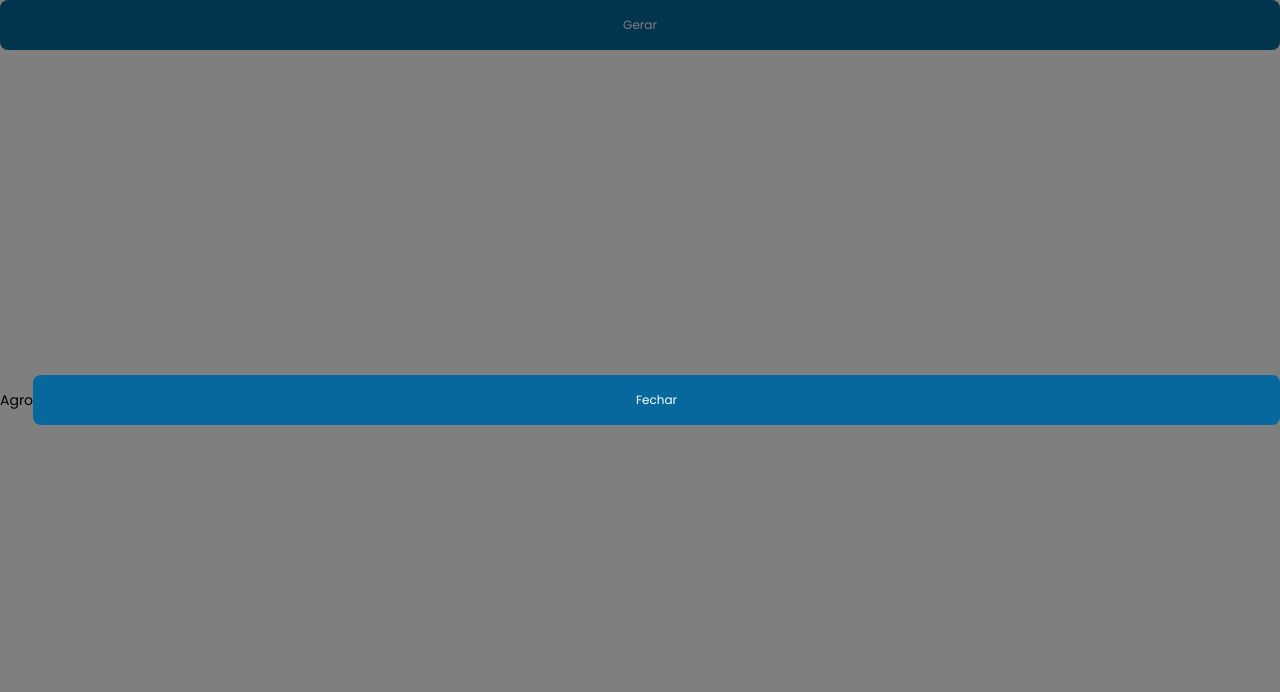
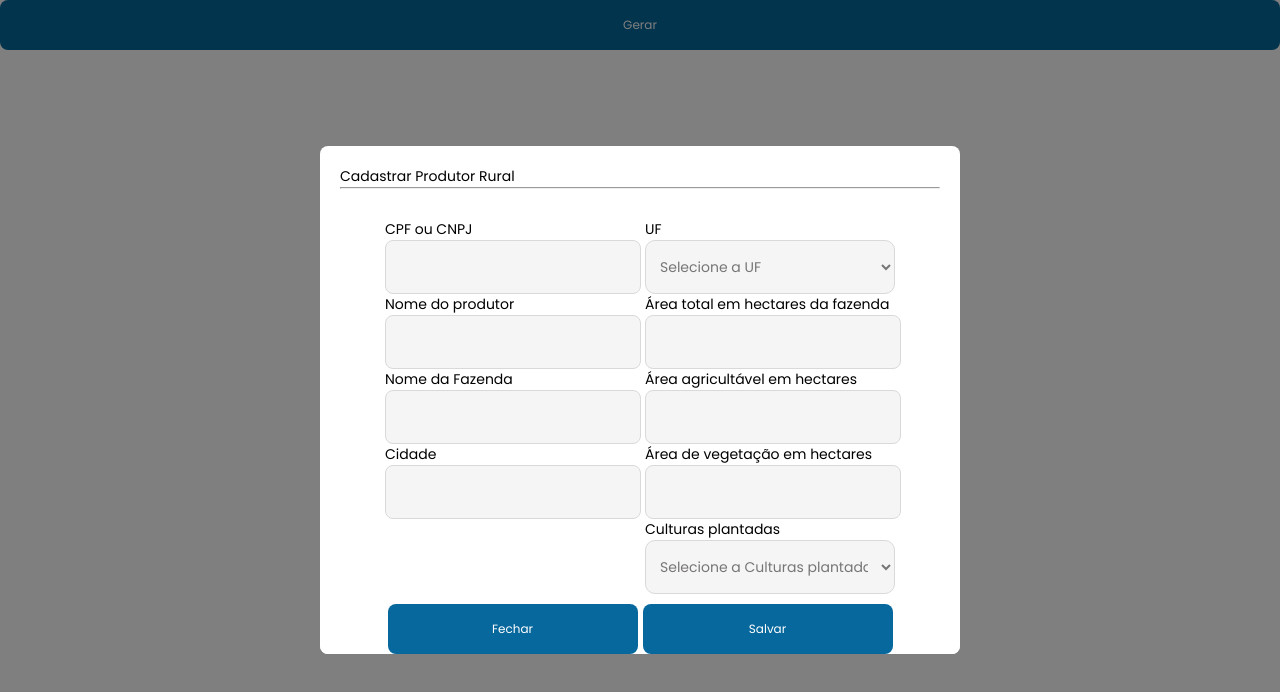
Before and after one commit to evertonjacksondev/app-front-verx, a React (Vite) app: page / in a window 1280 px wide. Both pictures are taken after a click on the button "Gerar". Shown: the top 692 px of the page. Built offline with nearby package versions, Linux system fonts and the light colour scheme.

Commit message:
feat: created selectInput e TextFieldMask

```diff
--- a/package.json
+++ b/package.json
@@ -14,6 +14,7 @@
     "react": "^18.2.0",
     "react-dom": "^18.2.0",
     "react-icons": "^4.12.0",
+    "react-input-mask": "^2.0.4",
     "react-router-dom": "^6.21.1",
     "styled": "^1.0.0",
     "styled-components": "^6.1.6"
@@ -21,6 +22,7 @@
   "devDependencies": {
     "@types/react": "^18.2.43",
     "@types/react-dom": "^18.2.17",
+    "@types/react-input-mask": "^3.0.5",
     "@types/styled-components": "^5.1.34",
     "@typescript-eslint/eslint-plugin": "^6.14.0",
     "@typescript-eslint/parser": "^6.14.0",
--- /dev/null
+++ b/src/components/atoms/Select.tsx
@@ -0,0 +1,26 @@
+import styled from "styled-components";
+
+export const Select = styled.select`
+      width:100%;
+      color: #787575;
+      background-color:#F5F5F5;
+      height:54px;
+      border:1px solid #D9D9D9;
+      padding: 10px;
+      font-size: 14px;
+      border-radius: 10px;
+     cursor: pointer;
+    option {
+      max-width:100%;
+      width:100%;
+      height:256px;
+      color: #787575;
+      background-color:#F5F5F5;
+      border:1px solid #D9D9D9;
+      padding: 10px;
+      font-size: 14px;
+      border-radius: 10px;
+       }
+
+
+`;
--- a/src/components/molecules/ModalBar.tsx
+++ b/src/components/molecules/ModalBar.tsx
@@ -11,8 +11,6 @@ interface IModalBarProps {
     icon: string,
 }
 
-
-
 export const ModalBar = ({ name }: IModalBarProps) => {
 
 
--- /dev/null
+++ b/src/components/molecules/SelectField.tsx
@@ -0,0 +1,25 @@
+import { Fragment } from "react"
+import { Select } from "../atoms/Select"
+
+interface ISelectProps {
+    name: string,
+    option: { id: string | number, name: string; value: string }[];
+}
+
+export const SelectField = ({ name, option }: ISelectProps) => {
+
+
+    return (
+
+        <Fragment>
+            {name}
+            <Select name={name}>
+                <option value="" hidden>Selecione a {name}</option>
+                {option.map((items) => (
+                    <option key={items.id} value={items.name}>
+                        {items.value}
+                    </option>
+                ))}</Select>
+        </Fragment>
+    )
+}
--- /dev/null
+++ b/src/components/molecules/TextFieldMask.tsx
@@ -0,0 +1,59 @@
+
+import styled from "styled-components";
+import InputMask from 'react-input-mask';
+import { Fragment } from "react";
+
+interface IInputProps {
+  background?: string;
+  radius?: string;
+  width?: string;
+  height?: string;
+}
+
+
+export const InputMaskField = styled(InputMask) <IInputProps>`
+    color: #787575;
+    width:100%;
+    max-height:60px;
+    background-color:#F5F5F5;
+    border:1px solid  #D9D9D9;
+    height:50px;
+    font-size: 14px;
+    border-radius: 8px;
+    ::-webkit-inner-spin-button,
+  ::-webkit-outer-spin-button {
+    -webkit-appearance: none;
+    margin: 0;
+  }
+    :focus {
+      color: #454040;
+      outline: none;
+      border:1px solid #D9D9D9;
+
+    }
+    :active{
+      color: #696767;
+      border:1px solid #D9D9D9;
+      outline: none;
+
+    }
+    ::placeholder{
+      color: #787575;
+
+    }
+    `
+
+
+interface ITextFieldMask {
+  name: string
+  mask: string
+}
+
+export const TextFieldMask = ({ name, mask }: ITextFieldMask) => {
+  return (
+    <Fragment>
+      {name}
+      <InputMaskField name={name} mask={mask} />
+    </Fragment>
+  )
+}
--- a/src/components/organisms/Modal.tsx
+++ b/src/components/organisms/Modal.tsx
@@ -1,7 +1,12 @@
 import styled from "styled-components";
 import { Button } from "../atoms/Button";
 import { useProviderGlobal } from "../../context/global.context";
-
+import { TextField } from "../molecules/TextField";
+import { ModalBar } from "../molecules/ModalBar";
+import { TextFieldMask } from "../molecules/TextFieldMask";
+import ufData from '../../db/UF.json'
+import productData from '../../db/Product.json'
+import { SelectField } from "../molecules/SelectField";
 
 
 const ModalContainer = styled.div`
@@ -13,28 +18,95 @@ const ModalContainer = styled.div`
   background-color: rgba(0, 0, 0, 0.5);
   box-shadow: 0 1px 10px rgb(0 0 0 / 0.2);
   display: flex;
-  flex-direction: row;
+
   z-index:1200;
   overflow: hidden;
   justify-content: center;
   align-items: center;
 `;
 
-interface IModalProps {
-  name: string
-}
+const ModalContainerListItems = styled.div`
+overflow:scroll;
+display:flex;
+gap:5px;
+background:white;
+justify-content:center;
+flex-direction:column;
+border-radius:8px;
+`
+
+const ModalListItems = styled.div`
+width:500px;
+justify-content:center;
+display:flex;
+flex-direction:row;
+flex-wrap:wrap;
+width:50vw;
+background:white;
+ `
+
+const ModalListItemsButton = styled.div`
+ width:500px;
+ display:flex;
+ flex-direction:row;
+ justify-content: center;
+ flex-wrap:wrap;
+ gap:5px;
+ width:50vw;
+ background:white;
+  `
+
+const ModalItem = styled.div`
+ width:250px;
+ margin:5px;
+  `
+
+const ModalItemButton = styled.div`
+border-radius:8px;
+justify-content:center;
+display:flex;
+width:250px;
+flex-direction:row;
+ `
 
 
-
-export const Modal = ({ name }: IModalProps) => {
+export const Modal = () => {
   const { isActiveModal, setIsActiveModal } = useProviderGlobal()
 
   if (!isActiveModal) return
 
+  const handleClick = () => {
+    setIsActiveModal(!isActiveModal)
+  }
   return (
     <ModalContainer>
-      {name}
-      <Button onClick={() => setIsActiveModal(!isActiveModal)}>Fechar</Button>
+      <ModalContainerListItems>
+        <ModalBar icon='product' name="Cadastrar Produtor Rural" />
+        <ModalListItems>
+          <ModalItem>
+            <TextFieldMask name="CPF ou CNPJ" mask="99.999.999/9999-99" key="1" />
+            <TextField name="Nome do produtor" key="2" />
+            <TextField name="Nome da Fazenda" key="3" />
+            <TextField name="Cidade" key="4" />
+          </ModalItem>
+          <ModalItem>
+            <SelectField name='UF' option={ufData}></SelectField>
+            <TextField name="Área total em hectares da fazenda" key="6" />
+            <TextField name="Área agricultável em hectares" key="7" />
+            <TextField name="Área de vegetação em hectares" key="78" />
+            <SelectField name="Culturas plantadas"  option={productData} key="9" />
+
+          </ModalItem>
+        </ModalListItems>
+        <ModalListItemsButton>
+          <ModalItemButton >
+            <Button onClick={handleClick}>Fechar</Button>
+          </ModalItemButton>
+          <ModalItemButton >
+            <Button onClick={handleClick}>Salvar</Button>
+          </ModalItemButton>
+        </ModalListItemsButton>
+      </ModalContainerListItems>
     </ModalContainer>
 
   )
--- a/src/components/pages/Home.tsx
+++ b/src/components/pages/Home.tsx
@@ -1,7 +1,7 @@
 import { Fragment } from "react"
 import { Button } from "../atoms/Button"
 import { useProviderGlobal } from "../../context/global.context"
-import {Modal} from '../organisms/Modal'
+import { Modal } from '../organisms/Modal'
 
 export const Home = () => {
 
@@ -9,7 +9,7 @@ export const Home = () => {
 
     return (
         <Fragment>
-            <Modal name="Agro"/>
+            <Modal />
             <Button onClick={() => setIsActiveModal(!isActiveModal)}>Gerar</Button>
         </Fragment>
     )
--- /dev/null
+++ b/src/db/Product.json
@@ -0,0 +1,27 @@
+[
+    {
+        "id": 1,
+        "name": "Soja",
+        "value": "Soja"
+    },
+    {
+        "id": 2,
+        "name": "Milho",
+        "value": "Milho"
+    },
+    {
+        "id": 3,
+        "name": "Algodão",
+        "value": "Algodão"
+    },
+    {
+        "id": 4,
+        "name": "Café",
+        "value": "Café"
+    },
+    {
+        "id": 5,
+        "name": "Cana de Açúcar",
+        "value": "Cana de Açúcar"
+    }
+]
--- /dev/null
+++ b/src/db/UF.json
@@ -0,0 +1,191 @@
+[
+    {
+      "id": 1,
+      "value": "AC",
+      "name": "Acre",
+      "capital": "Rio Branco",
+      "regiao": "Norte"
+    },
+    {
+      "id": 2,
+      "value": "AL",
+      "name": "Alagoas",
+      "capital": "Maceió",
+      "regiao": "Nordeste"
+    },
+    {
+      "id": 3,
+      "value": "AP",
+      "name": "Amapá",
+      "capital": "Macapá",
+      "regiao": "Norte"
+    },
+    {
+      "id": 4,
+      "value": "AM",
+      "name": "Amazonas",
+      "capital": "Manaus",
+      "regiao": "Norte"
+    },
+    {
+      "id": 5,
+      "value": "BA",
+      "name": "Bahia",
+      "capital": "Salvador",
+      "regiao": "Nordeste"
+    },
+    {
+      "id": 6,
+      "value": "CE",
+      "name": "Ceará",
+      "capital": "Fortaleza",
+      "regiao": "Nordeste"
+    },
+    {
+      "id": 7,
+      "value": "DF",
+      "name": "Distrito Federal",
+      "capital": "Brasília",
+      "regiao": "Centro-Oeste"
+    },
+    {
+      "id": 8,
+      "value": "ES",
+      "name": "Espírito Santo",
+      "capital": "Vitória",
+      "regiao": "Sudeste"
+    },
+    {
+      "id": 9,
+      "value": "GO",
+      "name": "Goiás",
+      "capital": "Goiânia",
+      "regiao": "Centro-Oeste"
+    },
+    {
+      "id": 10,
+      "value": "MA",
+      "name": "Maranhão",
+      "capital": "São Luís",
+      "regiao": "Nordeste"
+    },
+    {
+      "id": 11,
+      "value": "MT",
+      "name": "Mato Grosso",
+      "capital": "Cuiabá",
+      "regiao": "Centro-Oeste"
+    },
+    {
+      "id": 12,
+      "value": "MS",
+      "name": "Mato Grosso do Sul",
+      "capital": "Campo Grande",
+      "regiao": "Centro-Oeste"
+    },
+    {
+      "id": 13,
+      "value": "MG",
+      "name": "Minas Gerais",
+      "capital": "Belo Horizonte",
+      "regiao": "Sudeste"
+    },
+    {
+      "id": 14,
+      "value": "PA",
+      "name": "Pará",
+      "capital": "Belém",
+      "regiao": "Norte"
+    },
+    {
+      "id": 15,
+      "value": "PB",
+      "name": "Paraíba",
+      "capital": "João Pessoa",
+      "regiao": "Nordeste"
+    },
+    {
+      "id": 16,
+      "value": "PR",
+      "name": "Paraná",
+      "capital": "Curitiba",
+      "regiao": "Sul"
+    },
+    {
+      "id": 17,
+      "value": "PE",
+      "name": "Pernambuco",
+      "capital": "Recife",
+      "regiao": "Nordeste"
+    },
+    {
+      "id": 18,
+      "value": "PI",
+      "name": "Piauí",
+      "capital": "Teresina",
+      "regiao": "Nordeste"
+    },
+    {
+      "id": 19,
+      "value": "RJ",
+      "name": "Rio de Janeiro",
+      "capital": "Rio de Janeiro",
+      "regiao": "Sudeste"
+    },
+    {
+      "id": 20,
+      "value": "RN",
+      "name": "Rio Grande do Norte",
+      "capital": "Natal",
+      "regiao": "Nordeste"
+    },
+    {
+      "id": 21,
+      "value": "RS",
+      "name": "Rio Grande do Sul",
+      "capital": "Porto Alegre",
+      "regiao": "Sul"
+    },
+    {
+      "id": 22,
+      "value": "RO",
+      "name": "Rondônia",
+      "capital": "Porto Velho",
+      "regiao": "Norte"
+    },
+    {
+      "id": 23,
+      "value": "RR",
+      "name": "Roraima",
+      "capital": "Boa Vista",
+      "regiao": "Norte"
+    },
+    {
+      "id": 24,
+      "value": "SC",
+      "name": "Santa Catarina",
+      "capital": "Florianópolis",
+      "regiao": "Sul"
+    },
+    {
+      "id": 25,
+      "value": "SP",
+      "name": "São Paulo",
+      "capital": "São Paulo",
+      "regiao": "Sudeste"
+    },
+    {
+      "id": 26,
+      "value": "SE",
+      "name": "Sergipe",
+      "capital": "Aracaju",
+      "regiao": "Nordeste"
+    },
+    {
+      "id": 27,
+      "value": "TO",
+      "name": "Tocantins",
+      "capital": "Palmas",
+      "regiao": "Norte"
+    }
+  ]
--- /dev/null
+++ b/src/types/types.d.ts
@@ -0,0 +1,5 @@
+declare module "*.png";
+declare module "*.svg";
+declare module "*.jpeg";
+declare module "*.jpg"
+declare module "*.mp3"
```
Also changed, not shown: tsconfig.json (+13 -5 lines), 2 other files (tests, documents, lock files or other folders).
